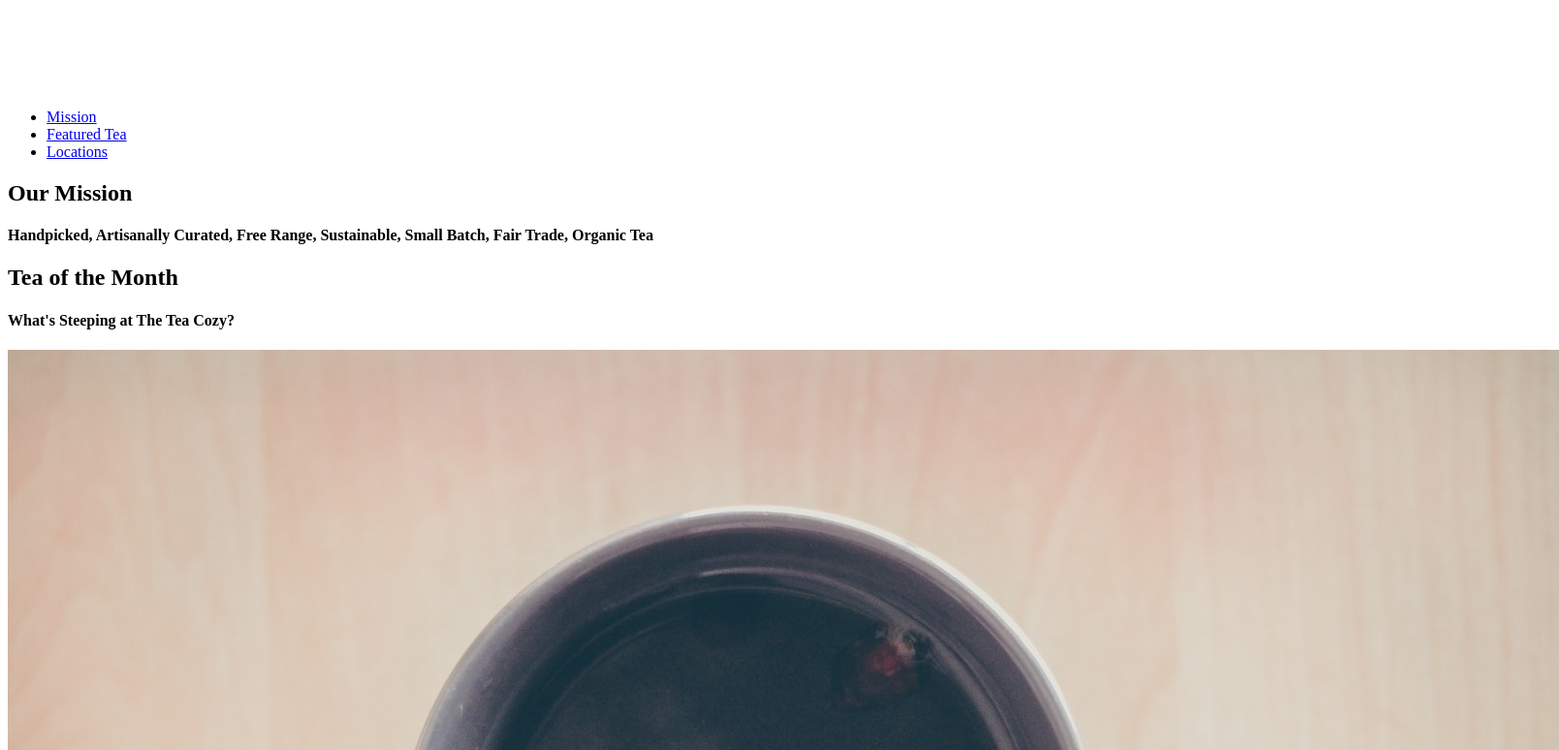
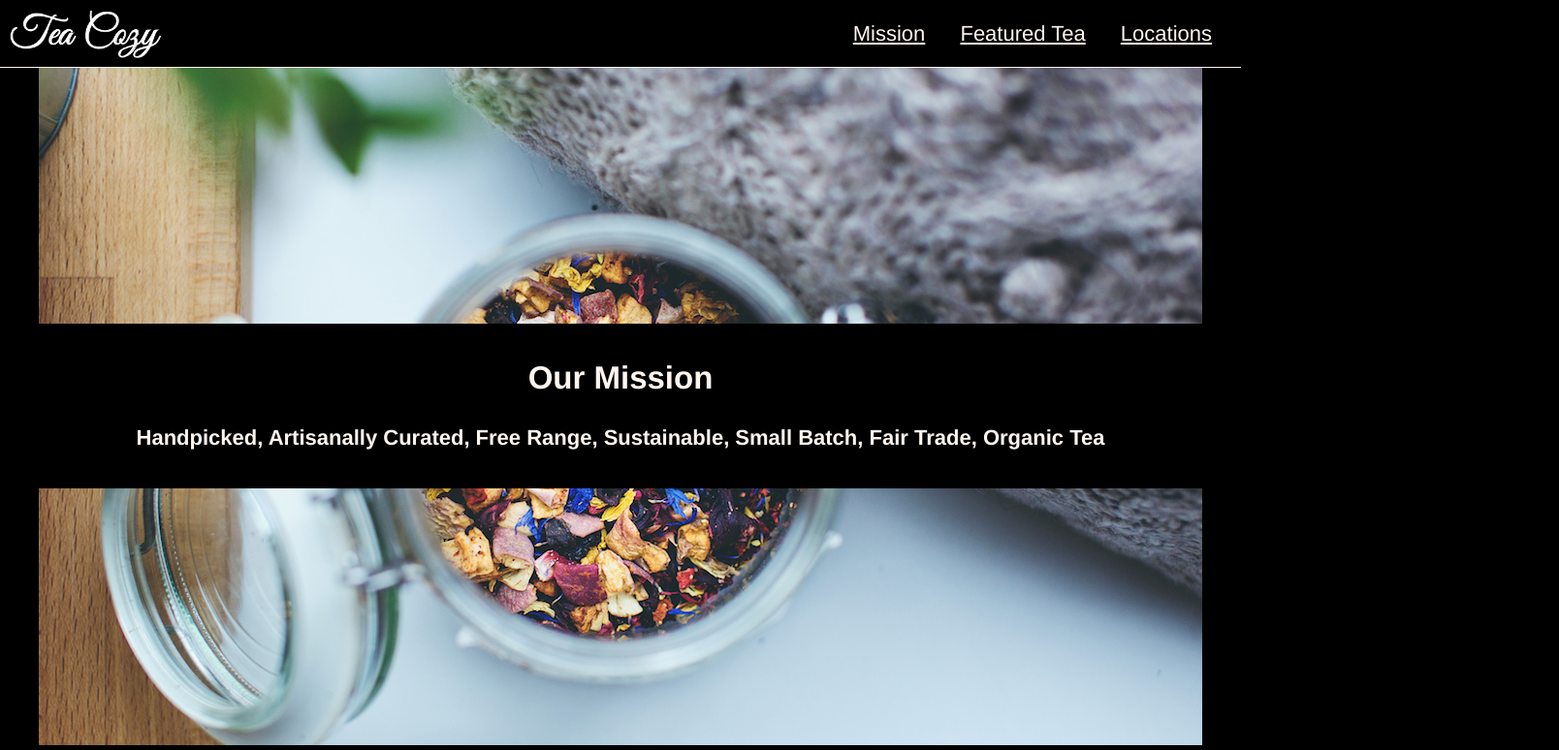
Before and after one commit to laurennagy/tea-cozy, a plain HTML site: page index.html in a window 1280 px wide. Shown: the top 774 px of the page at 97% size, 1608 px wide, since content can reach past the window. Drawn offline with Linux system fonts and the light colour scheme.

Commit message:
Final commit

```diff
--- a/index.html
+++ b/index.html
@@ -7,11 +7,11 @@
   </head>
   <body>
     <!-- Header -->
-    <header>
-      <div class="logo">
+    <header class="flex-container">
+        <div class="logo flex-item">
           <a href="#top"><img src="resources/images/img-tea-cozy-logo.png" alt="tea-cozy-logo"></a>
         </div>
-      <nav>
+        <nav class="flex-item">
           <ul>
             <li><a href="#mission">Mission</a></li>
             <li><a href="#tea">Featured Tea</a></li>
@@ -19,62 +19,67 @@
           </ul>
         </nav>
     </header>
-    <!-- Main Content -->
-    <section id="mission">
-      <div class="container">
+    <!-- Mission -->
+    <section class="main" class="flex-container">
+      <div id="mission">
+        <div class="content">
           <h2>Our Mission</h2>
           <h4>Handpicked, Artisanally Curated, Free Range, Sustainable, Small Batch, Fair Trade, Organic Tea</h4>
         </div>
-    </section>
-    <section id="tea">
-      <div class="container">
+      </div>
+    <!-- Tea Flavors -->
+      <div id="tea">
         <h2>Tea of the Month</h2>
         <h4>What's Steeping at The Tea Cozy?</h4>
-        <div class="column">
+        <div class="flex-container">
+          <div class="tea flex-item">
             <img src="./resources/images/img-berryblitz.jpg" alt="berry-blitz-tea" />
             <span>Fall Berry Blitz Tea</span>
           </div>
-        <div class="column">
+          <div class="tea flex-item">
             <img src="./resources/images/img-spiced-rum.jpg" alt="spiced-rum-tea" />
             <span>Spiced Rum Tea</span>
           </div>
-        <div class="column">
+          <div class="tea flex-item">
             <img src="./resources/images/img-donut.jpg" alt="seasonal-donut" />
             <span>Seasonal Donuts</span>
           </div>
-        <div class="column">
+          <div class="tea flex-item">
             <img src="./resources/images/img-myrtle-ave.jpg" alt="myrtle-ave-tea" />
             <span>Myrtle Ave Tea</span>
           </div>
-        <div class="column">
+          <div class="tea flex-item">
             <img src="./resources/images/img-bedford-bizarre.jpg" alt="bedford-bizarre-tea" />
             <span>Bedford Bizarre Tea</span>
           </div>
         </div>
-    </section>
-    <section id="locations">
-      <div class="container">
-        <h2>Location</h2>
-        <div class="column">
+      </div>
+    <!-- Location -->
+      <div id="locations">
+        <h2>Locations</h2>
+        <div class="flex-container locations">
+          <div class="location">
             <h3>Downtown</h3>
             <span class="address">384 West 4th St<br />
             Suite 108<br />
             Portland, Maine</span>
           </div>
-        <div class="column">
+          <div class="location">
             <h3>East Bayside</h3>
             <span class="address">3433 Phisherman's Avenue<br />
               (Northwest Corner)<br />
             Portland, Maine</span>
           </div>
-        <div class="column">
+          <div class="location">
             <h3>Oakdale</h3>
             <span class="address">515 Crescent Avenue<br>
               Second Floor<br>
               Portland, Maine</span>
           </div>
         </div>
+      </div>
     </section>
+    <!-- Footer -->
     <footer>
       <div class="info">
         <h2>The Tea Cozy</h2>
--- a/resources/css/style.css
+++ b/resources/css/style.css
@@ -0,0 +1,168 @@
+/* Global style */
+
+body  {
+  font-family: Helvetica;
+  font-size: 22px;
+  color: seashell;
+  background-color: black;
+  margin: 0;
+  text-align: center;
+}
+
+h2 {
+  font-size: 1.5em;
+  display: block;
+}
+
+h3 {
+  font-size: 1.17em;
+}
+
+h4 {
+  font-size: 1em;
+}
+
+h5 {
+  font-size: 0.75em;
+}
+
+/* Flex styles */
+
+.flex-container {
+  display: flex;
+  justify-content: center;
+  flex-wrap: wrap;
+}
+
+.main {
+  width: 1200px;
+  padding-top: 69px;
+  justify-content: center;
+  margin: 0 auto;
+}
+
+.flex-item {
+  align-content: center;
+  justify-content: center;
+}
+
+
+/* Header styles */
+
+header {
+  height: 69px;
+  width: 100%;
+  position: fixed;
+  background-color: rgba(0, 0, 0, 0.9);
+  border-bottom: 1px solid seashell;
+  z-index: 1;
+  align-items: center;
+}
+
+header.flex-container {
+  justify-content: space-between;
+}
+
+.logo img {
+  margin-left: 10px;
+  height: 50px;
+  width: inherit;
+  display: inline-block;
+  vertical-align: middle;
+}
+
+nav {
+  text-align: right;
+  text-align: right;
+}
+
+nav ul li {
+  list-style: none;
+  display: inline-block;
+  padding-right: 30px;
+}
+
+nav a {
+  color: seashell;
+  text-decoration: underline;
+}
+
+div {
+  display: block;
+}
+
+/* Mission styles */
+
+#mission {
+  background-image: url("../../resources/images/img-mission-background.jpg");
+  width: 100%;
+  height: 700px;
+  display: flex;
+}
+
+.content {
+  background-color: #000000;
+  padding: 10px;
+  margin: auto;
+  width: 100%;
+}
+
+/* Tea */
+
+.tea img {
+  height: 200px;
+  justify-content: space-around;
+  display: block;
+  margin: 10px 0 20px 0;
+}
+
+.tea.flex-item {
+  margin: 10px;
+  font-weight: bold;
+}
+
+#tea {
+  max-width: 1000px;
+  flex-direction: row;
+  flex-wrap: wrap;
+  justify-content: center;
+  margin: auto;
+}
+
+/* Locations */
+
+.location {
+  background-color: #000000;
+  flex-basis: 300px;
+  line-height: 2em;
+  padding: 5px;
+  margin: 15px 20px 70px 20px;
+  min-height: 260px;
+}
+
+.locations {
+  width: 1100px;
+  margin: auto;
+}
+
+#locations {
+  background-image: url("../../resources/images/img-locations-background.jpg");
+  width: 1200px;
+  height: 500px;
+  padding-top: 70px;
+  margin: 10px auto;
+}
+
+
+/* Footer */
+
+.copyright {
+  text-align: left;
+  font-weight: bold;
+  padding: 0 0 30px 20px;
+  font-size: 0.75em;
+}
+
+.info {
+  min-height: 200px;
+}
```
Lines whose indentation alone changed are shown as unchanged.
